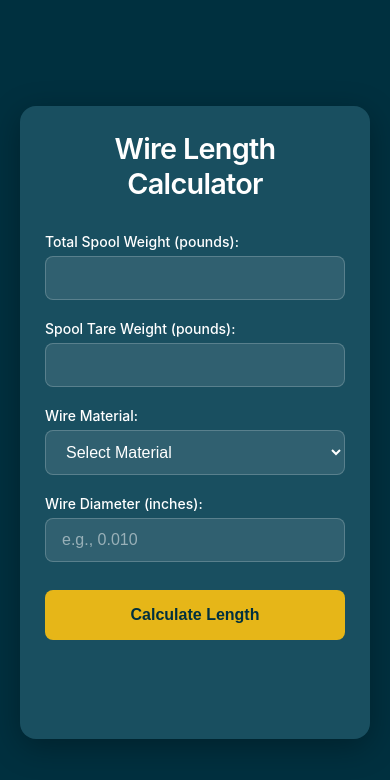
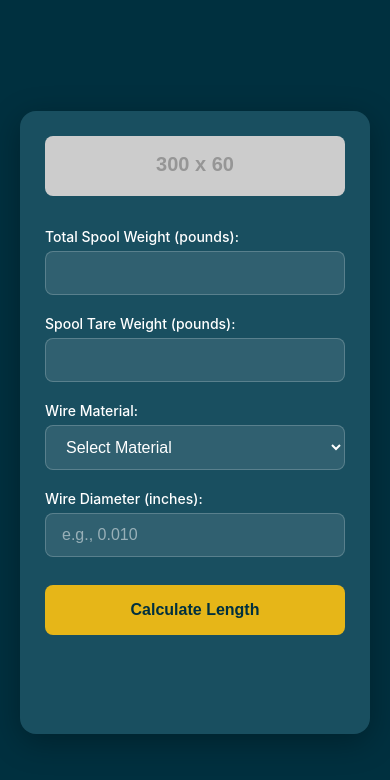
Before and after one commit to jrodricks/HowMuchWire, a plain HTML site: page PWA.html in a window 390 px wide. Drawn offline with Linux system fonts and the light colour scheme; placeholder pictures from the web are drawn by us.

Commit message:
Update PWA.html
Add logo

```diff
--- a/PWA.html
+++ b/PWA.html
@@ -31,13 +31,12 @@
             width: 100%;
         }
 
-        h1 {
-            text-align: center;
-            color: #ffffff;
-            margin-bottom: 32px;
-            font-size: 1.75rem;
-            font-weight: 600;
-            letter-spacing: -0.025em;
+        .title-image {
+            display: block;
+            margin: 0 auto 32px auto;
+            max-width: 100%;
+            height: auto;
+            border-radius: 8px;
         }
 
         .form-group {
@@ -143,15 +142,15 @@
                 padding: 25px;
             }
 
-            h1 {
-                font-size: 1.8em;
+            .title-image {
+                max-height: 60px;
             }
         }
     </style>
 </head>
 <body>
     <div class="container">
-        <h1>Wire Length Calculator</h1>
+        <img src="https://via.placeholder.com/300x60/E6B618/00303F?text=Wire+Length+Calculator" alt="Wire Length Calculator" class="title-image">
 
         <form id="wireForm">
             <div class="form-group">
@@ -163,8 +162,6 @@
                 <label for="spoolWeight">Spool Tare Weight (pounds):</label>
                 <input type="number" id="spoolWeight" step="0.01" pattern="[0-9]*" inputmode="decimal" required>
             </div>
-
-
 
             <div class="form-group">
                 <label for="material">Wire Material:</label>
```
